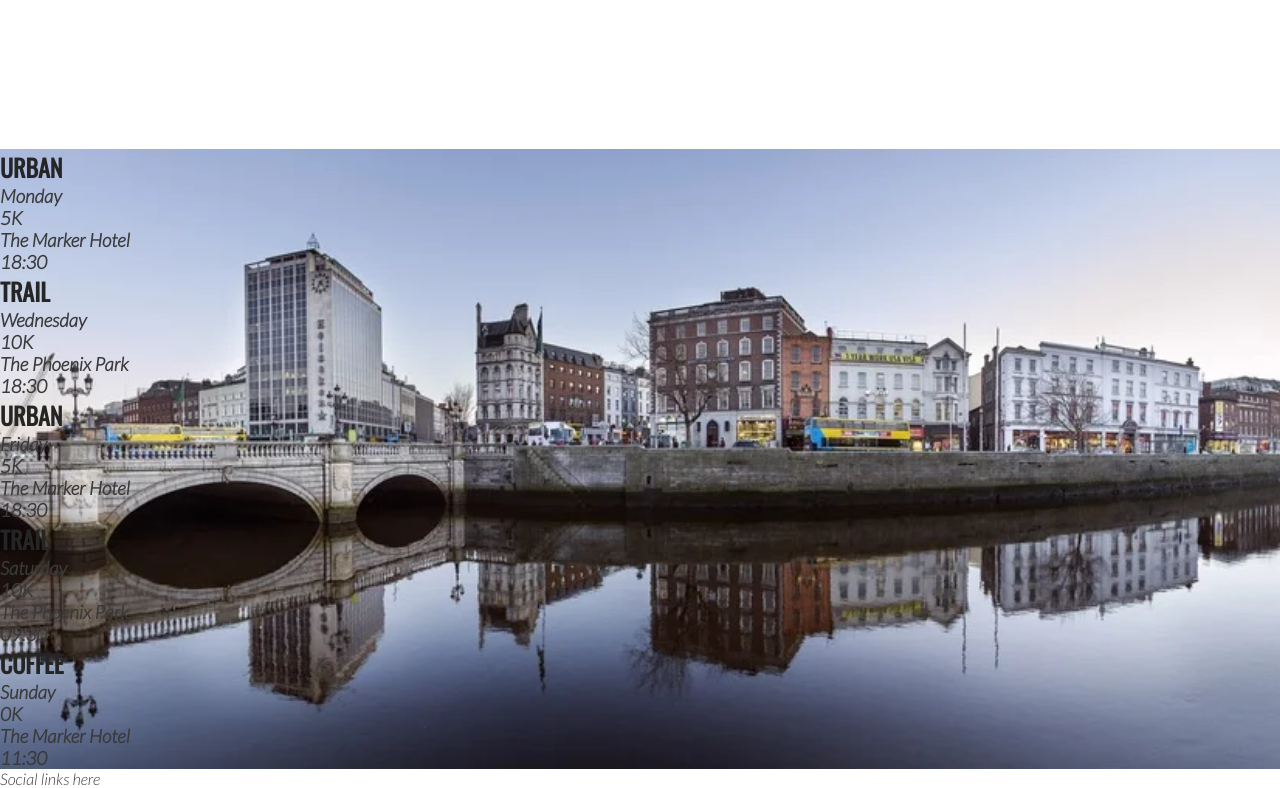
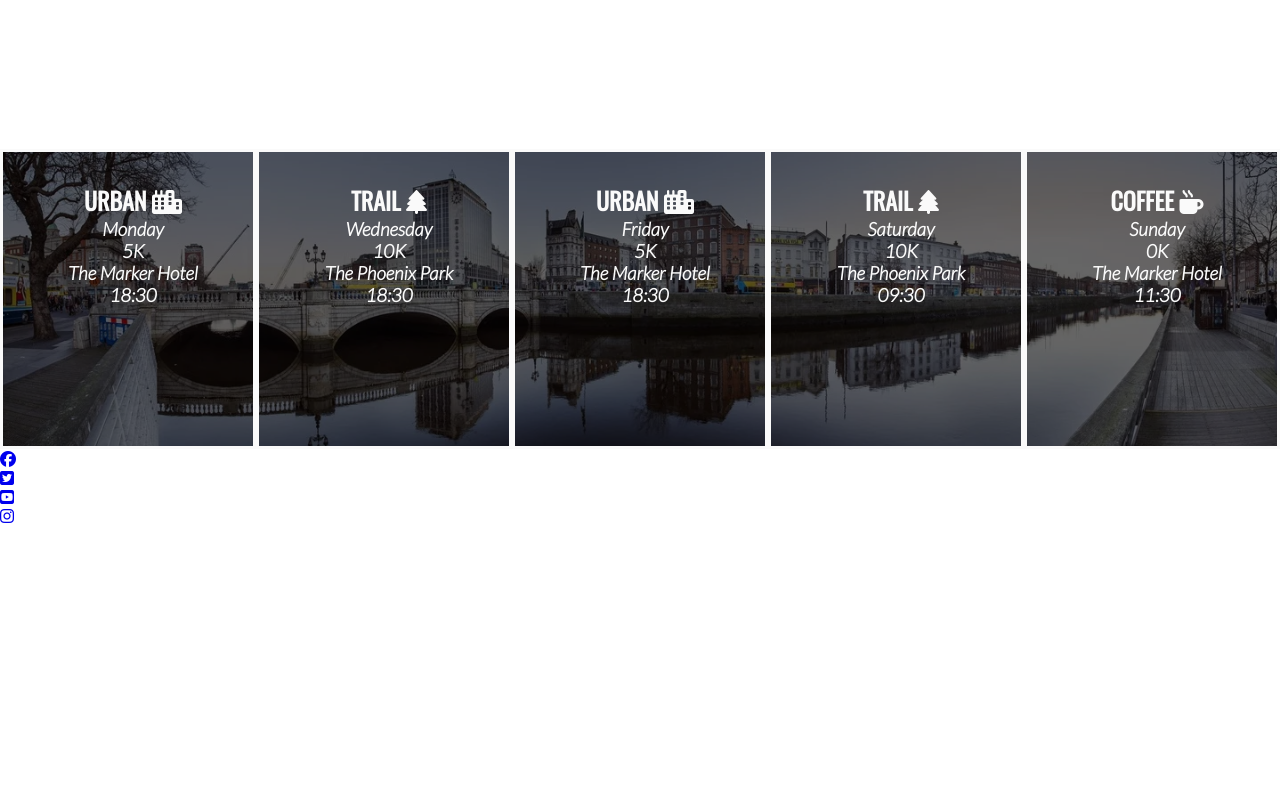
Before and after one commit to nandabritto/I_love_running, a plain HTML site: page index.html in a window 1280 px wide. Shown: the part 1146-1934 px from the top of the page. After the commit the page ends 1671 px from the top, so only its background shows below. Drawn offline with nearby package versions, Linux system fonts and the light colour scheme.

Commit message:
Add social media links and icons

```diff
--- a/assets/css/style.css
+++ b/assets/css/style.css
@@ -189,17 +189,31 @@ hr {
 #circle-cover-bg {
     background: url('../images/ethos-center-image.jpg') no-repeat center center;
     height: 100%;
-    border-radius:50%;
+    border-radius: 50%;
 }
 
 /* events times */
 
-#times{
+#times {
     background-image: url('../images/dublin-city.webp');
     background-repeat: no-repeat;
     background-size: cover;
     background-position: center;
     width: 100%;
-    overflow:hidden;
+    overflow: hidden;
+}
+#times div{
+    color:#fafafa;
+    background-color: rgba(0, 0, 0, .6);
+    width: 20%;
+    height:300px;
+    float: left;
+    padding: 30px 0 0 10px;
+    text-align: center;
+    border: solid #fafafa;
+    box-sizing: border-box;
+}
 
+#times h2{
+    color:#fafafa;
 }
--- a/index.html
+++ b/index.html
@@ -69,45 +69,45 @@
                 <p>Running strengthens your heart by pumping blood more effectively through your body.</p>
             </div>
         </div>
-            <div id="center-about">
-                <div id="circle-container">
-                    <div id="circle-cover-bg">
+        <div id="center-about">
+            <div id="circle-container">
+                <div id="circle-cover-bg">
 
-                    </div>
                 </div>
             </div>
+        </div>
     </section>
     <section id="times">
         <div>
-            <h2>Urban</h2>
+            <h2>Urban <i class="fas fa-city"></i></h2>
             <h3>Monday</h3>
             <h3>5K</h3>
             <h3>The Marker Hotel</h3>
             <h3>18:30</h3>
         </div>
         <div>
-            <h2>Trail</h2>
+            <h2>Trail <i class="fas fa-tree"></i></h2>
             <h3>Wednesday</h3>
             <h3>10K</h3>
             <h3>The Phoenix Park</h3>
             <h3>18:30</h3>
         </div>
         <div>
-            <h2>Urban</h2>
+            <h2>Urban <i class="fas fa-city"></i></h2>
             <h3>Friday</h3>
             <h3>5K</h3>
             <h3>The Marker Hotel</h3>
             <h3>18:30</h3>
         </div>
         <div>
-            <h2>Trail</h2>
+            <h2>Trail <i class="fas fa-tree"></i></h2>
             <h3>Saturday</h3>
             <h3>10K</h3>
             <h3>The Phoenix Park</h3>
             <h3>09:30</h3>
         </div>
         <div>
-            <h2>Coffee</h2>
+            <h2>Coffee <i class="fas fa-mug-hot"></i></h2>
             <h3>Sunday</h3>
             <h3>0K</h3>
             <h3>The Marker Hotel</h3>
@@ -115,7 +115,16 @@
         </div>
     </section>
     <foooter>
-        Social links here
+        <ul>
+            <li> <a href="https://facebook.com" targer="_blank" rel="noopener" aria-label="Visit our Facebook page"><i
+                        class="fab fa-facebook"></i></li>
+            <li> <a href="https://twitter.com" targer="_blank" rel="noopener" aria-label="Visit our twitter page"><i
+                        class="fab fa-twitter-square"></i></li>
+            <li> <a href="https://youtube.com" targer="_blank" rel="noopener" aria-label="Visit our youtube page"><i
+                        class="fab fa-youtube-square"></i></li>
+            <li> <a href="https://instagram.com" targer="_blank" rel="noopener" aria-label="Visit our instagram page"><i
+                        class="fab fa-instagram"></i></li>
+        </ul>
     </foooter>
 
     <!-- font awesome script-->
```
